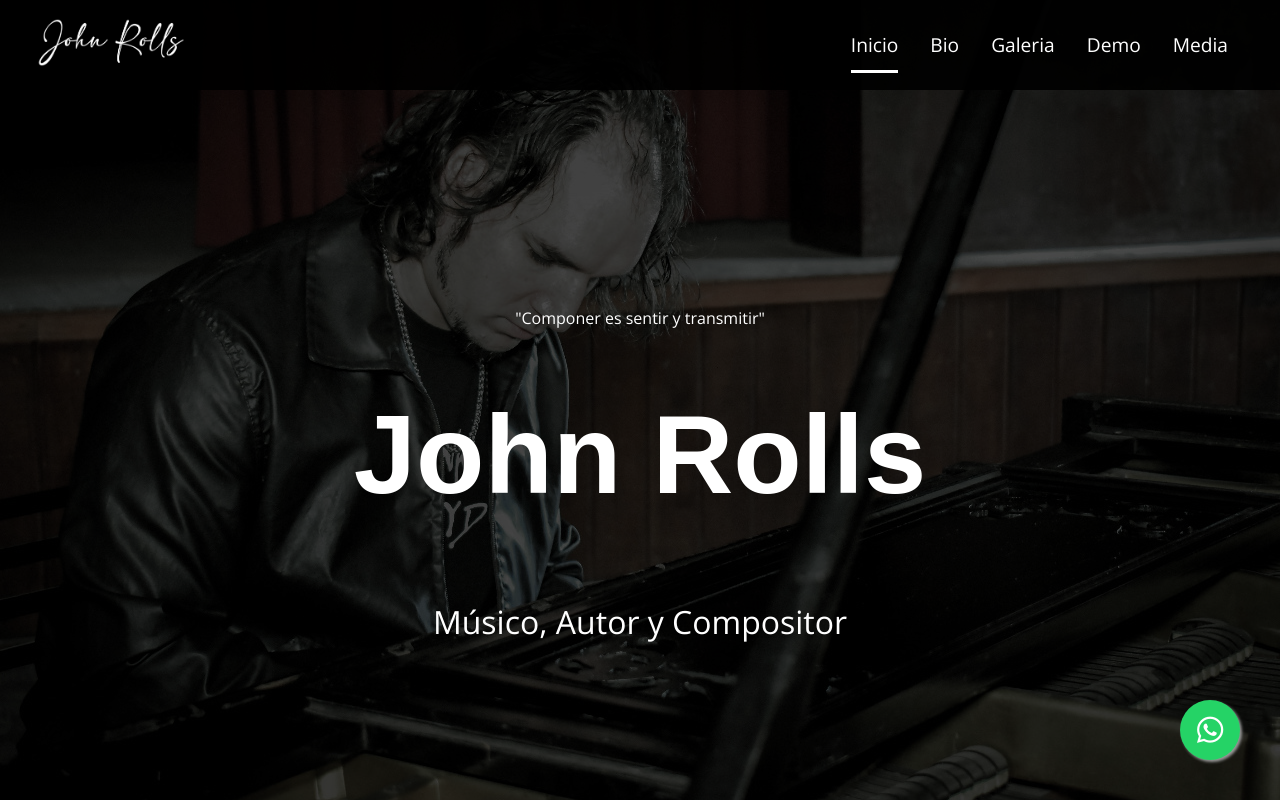
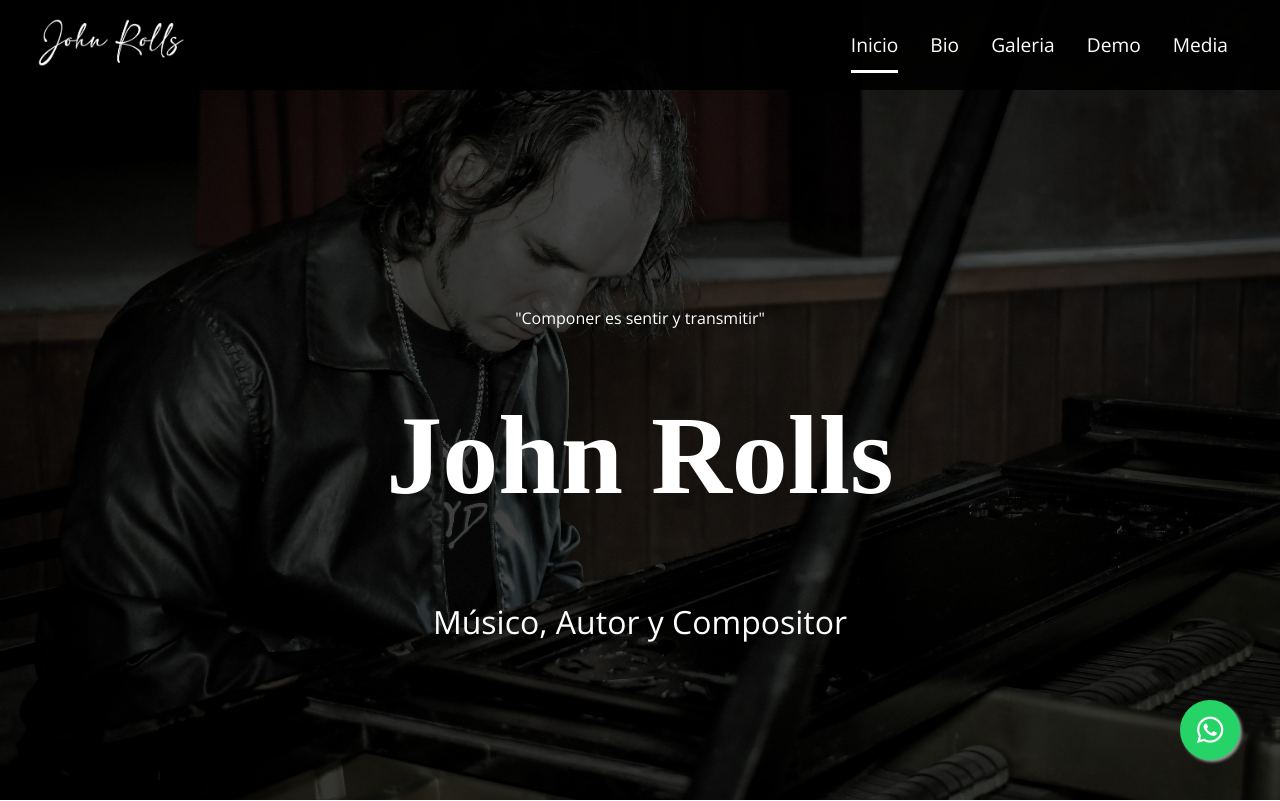
Before and after one commit to Ekelhtml/johnrolls, a React (Create React App) app: page / in a window 1280 px wide. Shown: the top 801 px of the page. Built offline with nearby package versions, Linux system fonts and the light colour scheme; a web font is replaced by a local one.

Commit message:
PRobando Font

```diff
--- a/src/components/Hero.css
+++ b/src/components/Hero.css
@@ -31,7 +31,7 @@
 .hero .content p:first-child {
     margin-top:150px;
     font-size: 1rem;
-    font-family: 'Open Sans', sans-serif;
+    font-family: Open Sans;
     margin-bottom:60px;
     text-align:center;
 }
@@ -41,7 +41,7 @@
 .hero .content p:nth-child(2) {
     font-size: 7rem;
     font-weight: 800;
-    font-family: 'Adelia', sans-serif;
+    font-family: Adelia;
     margin-bottom:80px;
      text-align:center;
 }
@@ -49,16 +49,14 @@
 
 .hero .content p:nth-child(3) {
     font-size: 2rem;
-    font-family: 'Open Sans', sans-serif;
+    font-family: Open Sans;
      text-align:center;
 }
 
 
 @media screen and (max-width:940px) {
     .hero .content p:first-child {
-
         margin-bottom:40px;
-
     }
 
 
```
